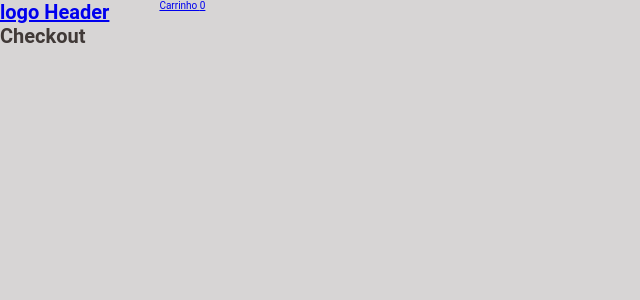
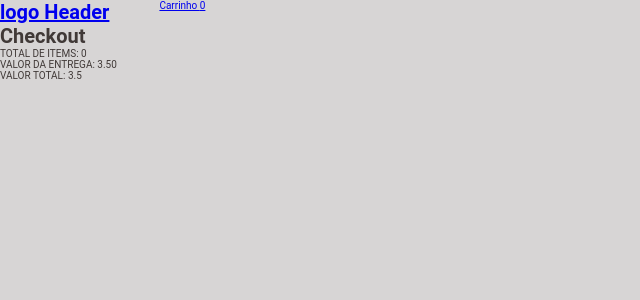
Before and after one commit to Romeusorionaet/Coffee-Delivery, a React (Vite) app: page /checkout in a window 1280 px wide. Shown: the top 300 px of the page, without its empty margins (0-640 px from the left). Built offline with nearby package versions, Linux system fonts and the light colour scheme.

Commit message:
chore in localStorage

```diff
--- a/src/Menu/listOfAllCoffee.ts
+++ b/src/Menu/listOfAllCoffee.ts
@@ -8,7 +8,7 @@ export const listOfAllCoffee = [
     img: ExpressoTradicional,
     title: 'Expresso Tradicional',
     description: 'Descrição do café tradicional',
-    price: '9,90',
+    price: 9.89,
   },
 
   {
@@ -16,6 +16,6 @@ export const listOfAllCoffee = [
     img: ExpressoAmericano,
     title: 'Expresso Americano',
     description: 'Descrição do café americano',
-    price: '5,90',
+    price: 5.59,
   },
 ]
--- a/src/components/Coffee/index.tsx
+++ b/src/components/Coffee/index.tsx
@@ -36,6 +36,8 @@ export function Coffee({ id, img, title, description, price }: CoffeeProps) {
             <button onClick={handleMoreCoffee}>Mais</button>
           </div>
 
+          <span>{price}</span>
+
           <button onClick={handleAddToCart}>Adicionar no carrinho</button>
         </div>
       </div>
--- a/src/contexts/CoffeeDeliveryContext.tsx
+++ b/src/contexts/CoffeeDeliveryContext.tsx
@@ -9,14 +9,17 @@ export interface CoffeeProps {
   img: string
   title: string
   description: string
-  price: string
-  coffeeQuantity?: number
+  price: number
+  coffeeQuantity: number
 }
 
 interface CoffeContextType {
   addCoffeeToCart: (coffee: CoffeeProps) => void
   removeCoffeeFromCart: (id: string) => void
   orderCoffee: CoffeeProps[]
+
+  handleMoreCoffee: (id: string) => void
+  handleLessCoffee: (id: string) => void
 }
 
 export const CoffeeOfContext = createContext({} as CoffeContextType)
@@ -28,6 +31,7 @@ export function CoffeeDeliveryContext({
     (state: CoffeeProps[], action: any) => {
       if (action.type === 'ADD_NEW_COFFEE') {
         const { id, coffeeQuantity } = action.payload.data
+        localStorage.setItem('@coffeeDeliveryCart-1.0', JSON.stringify(state))
 
         const existingCoffee = state.findIndex((item) => item.id === id)
 
@@ -56,6 +60,51 @@ export function CoffeeDeliveryContext({
 
         return listOfCoffeeWithoutDeleteOne
       }
+
+      if (action.type === 'INCREMENT') {
+        const { id } = action.payload.data
+
+        const coffeeFound = state.findIndex((item) => item.id === id)
+
+        if (coffeeFound !== -1) {
+          const updatedCoffeeQuantity = {
+            ...state[coffeeFound],
+            coffeeQuantity: state[coffeeFound].coffeeQuantity + 1,
+          }
+
+          const newQuantityOfCoffee = [...state]
+          newQuantityOfCoffee[coffeeFound] = updatedCoffeeQuantity
+
+          return newQuantityOfCoffee
+        } else {
+          return [...state, action.payload.data]
+        }
+      }
+
+      if (action.type === 'DECREMENT') {
+        const { id } = action.payload.data
+
+        const coffeeFound = state.findIndex((item) => item.id === id)
+
+        if (coffeeFound !== -1) {
+          const updatedCoffeeQuantity = {
+            ...state[coffeeFound],
+            coffeeQuantity:
+              state[coffeeFound].coffeeQuantity > 1
+                ? state[coffeeFound].coffeeQuantity - 1
+                : state[coffeeFound].coffeeQuantity,
+          }
+
+          const newQuantityOfCoffee = [...state]
+          newQuantityOfCoffee[coffeeFound] = updatedCoffeeQuantity
+
+          return newQuantityOfCoffee
+        } else {
+          return [...state, action.payload.data]
+        }
+      }
+      // stoped here...
+      // const transformListSaved = localStorage.getItem('@coffeeDeliveryCart-1.0')
       return state
     },
     [],
@@ -86,12 +135,32 @@ export function CoffeeDeliveryContext({
     })
   }
 
+  function handleMoreCoffee(id: string) {
+    dispatch({
+      type: 'INCREMENT',
+      payload: {
+        data: { id },
+      },
+    })
+  }
+
+  function handleLessCoffee(id: string) {
+    dispatch({
+      type: 'DECREMENT',
+      payload: {
+        data: { id },
+      },
+    })
+  }
+
   return (
     <CoffeeOfContext.Provider
       value={{
         addCoffeeToCart,
         orderCoffee,
         removeCoffeeFromCart,
+        handleMoreCoffee,
+        handleLessCoffee,
       }}
     >
       {children}
--- a/src/pages/Checkout/index.tsx
+++ b/src/pages/Checkout/index.tsx
@@ -1,23 +1,48 @@
-import { useContext, useState } from 'react'
-import { CoffeeOfContext } from '../../contexts/CoffeeDeliveryContext'
+import { useContext, useEffect, useState } from 'react'
+import {
+  CoffeeOfContext,
+  CoffeeProps,
+} from '../../contexts/CoffeeDeliveryContext'
 
 export function Checkout() {
-  const [coffeeQuantity, setCoffeeQuantity] = useState<number>(0)
-  const { orderCoffee, removeCoffeeFromCart } = useContext(CoffeeOfContext)
+  const {
+    orderCoffee,
+    removeCoffeeFromCart,
+    handleLessCoffee,
+    handleMoreCoffee,
+  } = useContext(CoffeeOfContext)
+  const freight = '3.50'
 
-  function handleMoreCoffee() {
-    setCoffeeQuantity((state) => state + 1)
-  }
+  const [totalValue, setTotalValue] = useState<number>(0)
+  const [listOfCoffeeSaved, setListOfCoffeeSaved] = useState<CoffeeProps[]>([])
 
-  function handleLessCoffee() {
-    if (coffeeQuantity > 1) {
-      setCoffeeQuantity((state) => state - 1)
+  useEffect(() => {
+    const transformListSaved = localStorage.getItem('@coffeeDeliveryCart-1.0')
+    if (transformListSaved) {
+      setListOfCoffeeSaved(JSON.parse(transformListSaved))
     }
-  }
+
+    let sum = 0
+    if (orderCoffee) {
+      orderCoffee.forEach((item) => {
+        sum += item.price * item.coffeeQuantity
+      })
+    }
+    setTotalValue(sum)
+  }, [orderCoffee])
+
+  console.log(listOfCoffeeSaved)
 
   return (
     <div>
       <h1>Checkout</h1>
+
+      <span>TOTAL DE ITEMS: {totalValue}</span>
+      <br />
+      <span>VALOR DA ENTREGA: {freight}</span>
+      <br />
+      <span>VALOR TOTAL: {totalValue + Number(freight)}</span>
+
       {orderCoffee &&
         orderCoffee.map((item) => {
           return (
@@ -27,10 +52,12 @@ export function Checkout() {
               <p>{item.description}</p>
 
               <div>
-                <button onClick={handleLessCoffee}>Menos</button>
+                <button onClick={() => handleLessCoffee(item.id)}>Menos</button>
                 <span>{item.coffeeQuantity}</span>
-                <button onClick={handleMoreCoffee}>Mais</button>
+                <button onClick={() => handleMoreCoffee(item.id)}>Mais</button>
               </div>
+
+              <span>{item.price * item.coffeeQuantity}</span>
 
               <button onClick={() => removeCoffeeFromCart(item.id)}>
                 Remover
```
